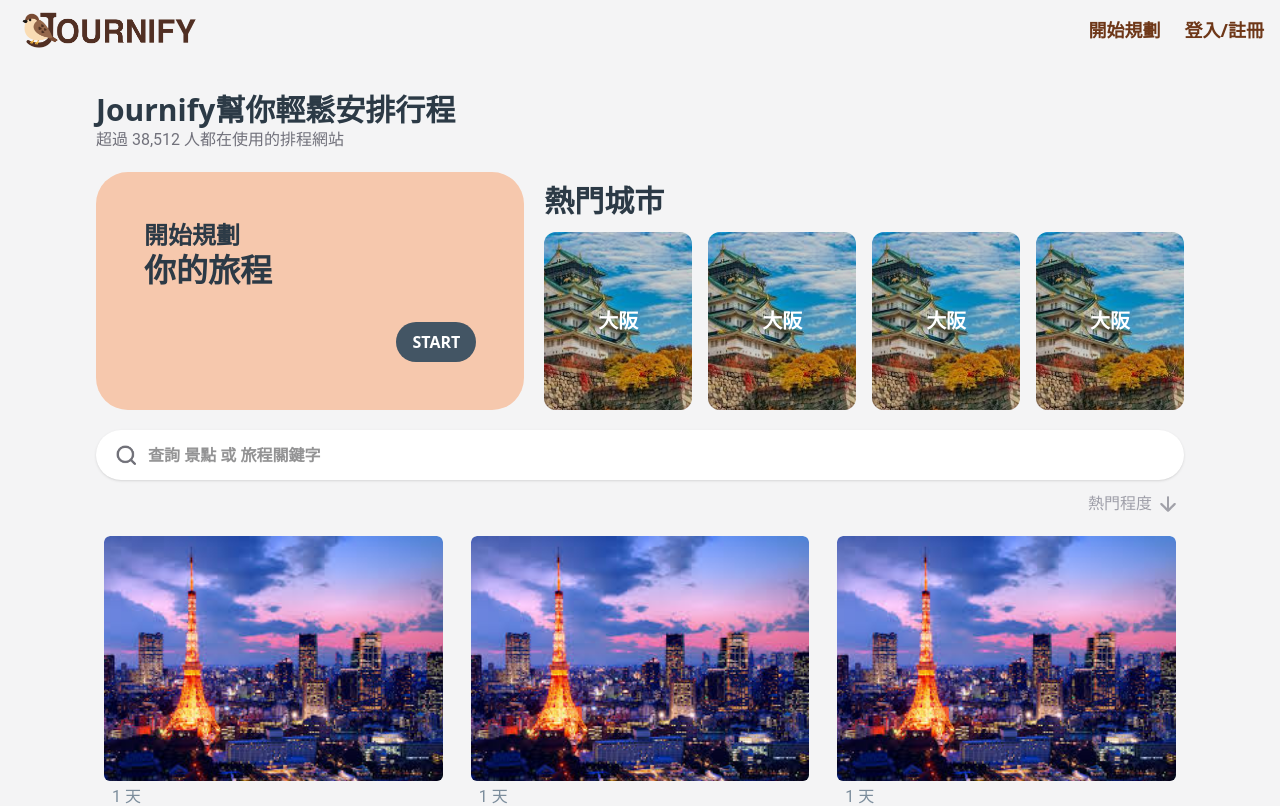
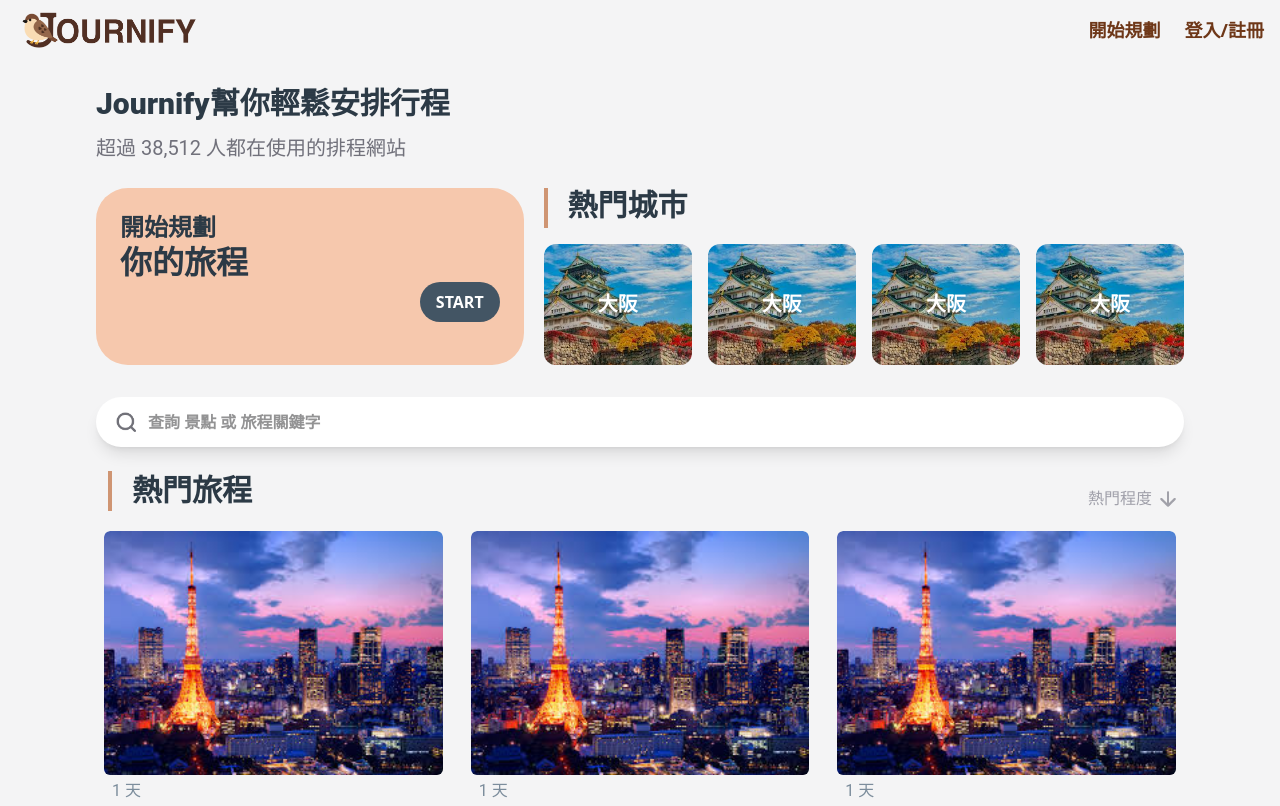
Before and after one commit to 1Hui57/Journify, a Next.js app: page / in a window 1280 px wide. Shown: the top 806 px of the page. Built offline with nearby package versions, Linux system fonts and the light colour scheme.

Commit message:
style: Update home page RWD

```diff
--- a/src/app/page.tsx
+++ b/src/app/page.tsx
@@ -17,19 +17,23 @@ import HomeTripCard from "@/component/HomeTripCard";
 export default function Home() {
     return (
         <div className='flex flex-col max-w-6xl w-full h-full m-auto pl-8 pr-8'>
-            <div className='w-full h-20 pt-8 flex text-3xl font-extrabold text-myblue-700'>
-                Journify幫你輕鬆安排行程
+            <div className='w-full h-fit pt-8 mb-2 flex flex-col gap-5'>
+                <p className="w-full sm:text-3xl text-2xl font-extrabold text-myblue-700 leading-relaxed">Journify幫你輕鬆安排行程</p>
+                <p className="text-zinc-500 sm:text-[20px] text-[18px] font-400">超過 38,512 人都在使用的排程網站</p>
             </div>
-            <p className="text-zinc-500">超過 38,512 人都在使用的排程網站</p>
-            <div className='w-full h-full md:h-64 flex flex-col md:flex-row mt-5 gap-5'>
-                <div className='bg-primary-300 h-full w-full md:w-2/5 p-12 rounded-4xl flex flex-col'>
+
+            <div className='w-full h-full md:h-64 flex flex-col md:flex-row mt-5  mb-5 gap-5'>
+                <div className='bg-primary-300 h-42 w-full md:w-2/5 p-6 rounded-4xl flex flex-col sm:h-full'>
                     <h3 className='text-myblue-700'>開始規劃</h3>
                     <h1 className='text-myblue-700'>你的旅程</h1>
-                    <button className='text-mywhite-100 bg-myblue-600 w-20 h-10 mt-8 self-end rounded-full font-bold'>START</button>
+                    <button className='text-mywhite-100 bg-myblue-600 w-20 h-10  self-end rounded-full font-bold'>START</button>
                 </div>
-                <div className='h-full w-full md:w-3/5 flex flex-col'>
-                    <h2 className="text-myblue-700 h-[80px] flex items-center">熱門城市</h2>
-                    <div id="hotCounty" className="w-full h-full flex gap-x-4 overflow-x-auto">
+                <div className='h-full w-full md:w-3/5 flex flex-col '>
+                    <div className="w-full  h-[70px] flex gap-5 pl-3 md:pl-0 mb-2">
+                        <div className="w-1 h-[40px] bg-primary-400"></div>
+                        <h2 className="w-full text-myblue-700">熱門城市</h2>
+                    </div>
+                    <div id="hotCounty" className="w-full h-full flex gap-x-4 overflow-x-auto px-3 md:px-0 mb-3 md:mb-0">
                         <HotCounty />
                         <HotCounty />
                         <HotCounty />
@@ -38,10 +42,14 @@ export default function Home() {
                 </div>
             </div>
             <SearchBar />
-            <button className="w-fit self-end mt-3 flex items-center gap-2 pr-2">
-                <p className="w-full text-md font-400 text-zinc-400 text-right">熱門程度</p>
-                <img src="/down.png" className="w-4 h-4" />
-            </button>
+            <div className="w-full pl-3 flex gap-5 mt-6  items-center">
+                <div className="w-1 h-[40px] bg-primary-400"></div>
+                <h2 className="w-fit text-myblue-700">熱門旅程</h2>
+                <button className="w-fit self-end mt-3 flex items-center gap-2 pr-2 ml-auto">
+                    <p className="w-20 text-md font-400 text-zinc-400 text-right">熱門程度</p>
+                    <img src="/down.png" className="w-4 h-4" />
+                </button>
+            </div>
             <div id="tripWrapper" className="w-full mt-5 mb-5 flex flex-wrap gap-7 pl-2 pr-2">
                 <HomeTripCard />
                 <HomeTripCard />
--- a/src/component/Header.tsx
+++ b/src/component/Header.tsx
@@ -2,30 +2,30 @@
 import styles from './Header.module.css';
 import { useRouter, usePathname } from 'next/navigation';
 import { useEffect, useState } from "react";
-// import { signOut } from 'firebase/auth';
-// import { auth } from '@/lib/firebase';
+import { signOut } from 'firebase/auth';
+import { auth } from '@/lib/firebase';
 
 export default function Header() {
 
     const pathname = usePathname();
     const router = useRouter();
 
-    // const [showLogout, setShowLogout] = useState(false);
-    // useEffect(() => {
-    //     // 只有在 /accounting 顯示登出按鈕
-    //     setShowLogout(pathname.startsWith('/accounting'));
-    // }, [pathname]);
+    const [showLogout, setShowLogout] = useState(false);
+    useEffect(() => {
+        // 只有在 /accounting 顯示登出按鈕
+        setShowLogout(pathname.startsWith('/accounting'));
+    }, [pathname]);
 
-    // function handleLogout() {
-    //     signOut(auth)
-    //         .then(() => {
-    //             console.log("使用者已登出");
-    //             router.push('/');
-    //         })
-    //         .catch((error) => {
-    //             console.error("登出失敗：", error);
-    //         });
-    // }
+    function handleLogout() {
+        signOut(auth)
+            .then(() => {
+                console.log("使用者已登出");
+                router.push('/');
+            })
+            .catch((error) => {
+                console.error("登出失敗：", error);
+            });
+    }
 
     return (
         <header className='p-0 m-0 h-[60px] w-full flex items-center'>
--- a/src/component/HomeTripCard.tsx
+++ b/src/component/HomeTripCard.tsx
@@ -4,7 +4,7 @@ export default function HomeTripCard() {
             <img src="/Tokyo.jpg" className="w-full h-[68%] rounded-md object-cover" />
             <div className="w-full pl-2 pr-2 pt-1 flex flex-col gap-1">
                 <p className="text-myblue-300">1 天</p>
-                <p className="text-black text-lg font-bold">東京二日-東京必去的10個景點-我之島想知道自會不會超過</p>
+                <p className="text-black text-lg font-bold">東京二日-東京必去的10個景點-我只是想知道字數會不會超過</p>
                 <div className="w-full h-[35px] flex justify-between items-center">
                     <p className="text-myblue-300 w-fit">小貓</p>
                     <div className="relative flex-grow w-fit flex  gap-2 justify-end">
--- a/src/component/SearchBar.tsx
+++ b/src/component/SearchBar.tsx
@@ -1,6 +1,6 @@
 export default function SearchBar(){
     return(
-        <div className="w-full h-[50px]  min-h-[50px] mt-5 rounded-full shadow-sm bg-mywhite-100 border-zinc-300 flex items-center gap-3 pl-5">
+        <div className="w-full h-[50px]  min-h-[50px] mt-2  md:mt-3 rounded-full shadow-lg bg-mywhite-100 border-zinc-300 flex items-center gap-3 pl-5">
             <img src="/search.png" alt="" className="w-5 h-5"/>
             <input type="text" placeholder="查詢 景點 或 旅程關鍵字" className="text-md w-full font-bold text-zinc-800"/>
         </div>
```
